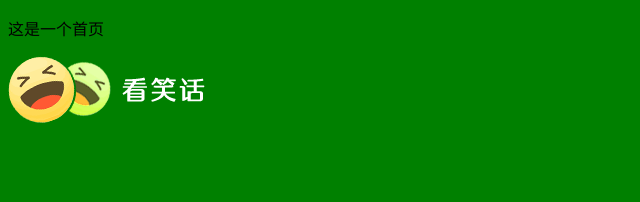
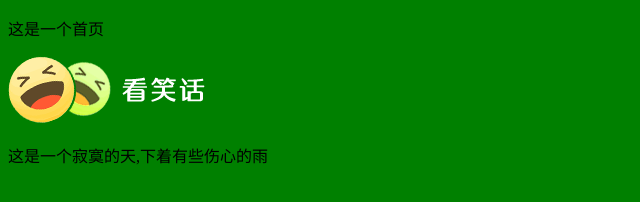
Before and after one commit to hubiao123qq/studyGitHub50_01, a plain HTML site: page index.html in a window 1280 px wide. Shown: the whole page, without its empty margins (0-640 px from the left). Drawn offline with Linux system fonts and the light colour scheme.

Commit message:
加了一句话

```diff
--- a/index.html
+++ b/index.html
@@ -11,6 +11,7 @@
 <body>
     <p>这是一个首页</p>
     <img src="./logo.png" alt="">
+    <p>这是一个寂寞的天,下着有些伤心的雨</p>
 </body>
 
 </html>
```
